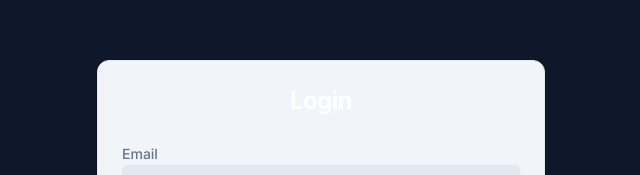
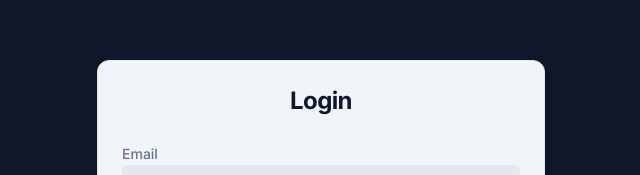
Before and after one commit to i-fetch/dchoiceautos, a Next.js app: page /login in a window 1280 px wide. Shown: the part 193-368 px from the top of the page, without its empty margins (319-959 px from the left). Built offline with nearby package versions, Linux system fonts and the light colour scheme.

Commit message:
first commit X

```diff
--- a/app/(auth)/login/LoginForm.jsx
+++ b/app/(auth)/login/LoginForm.jsx
@@ -98,7 +98,9 @@ const LoginForm = () => {
       >
         <Card className="bg-slate-100 dark:bg-slate-800">
           <CardHeader>
-            <CardTitle className="text-2xl font-bold text-center text-white">Login</CardTitle>
+            <CardTitle className="text-2xl font-bold text-center text-slate-900 dark:text-white">
+              Login
+            </CardTitle>
           </CardHeader>
           <CardContent>
             <form onSubmit={handleSubmit} className="space-y-4">
```
